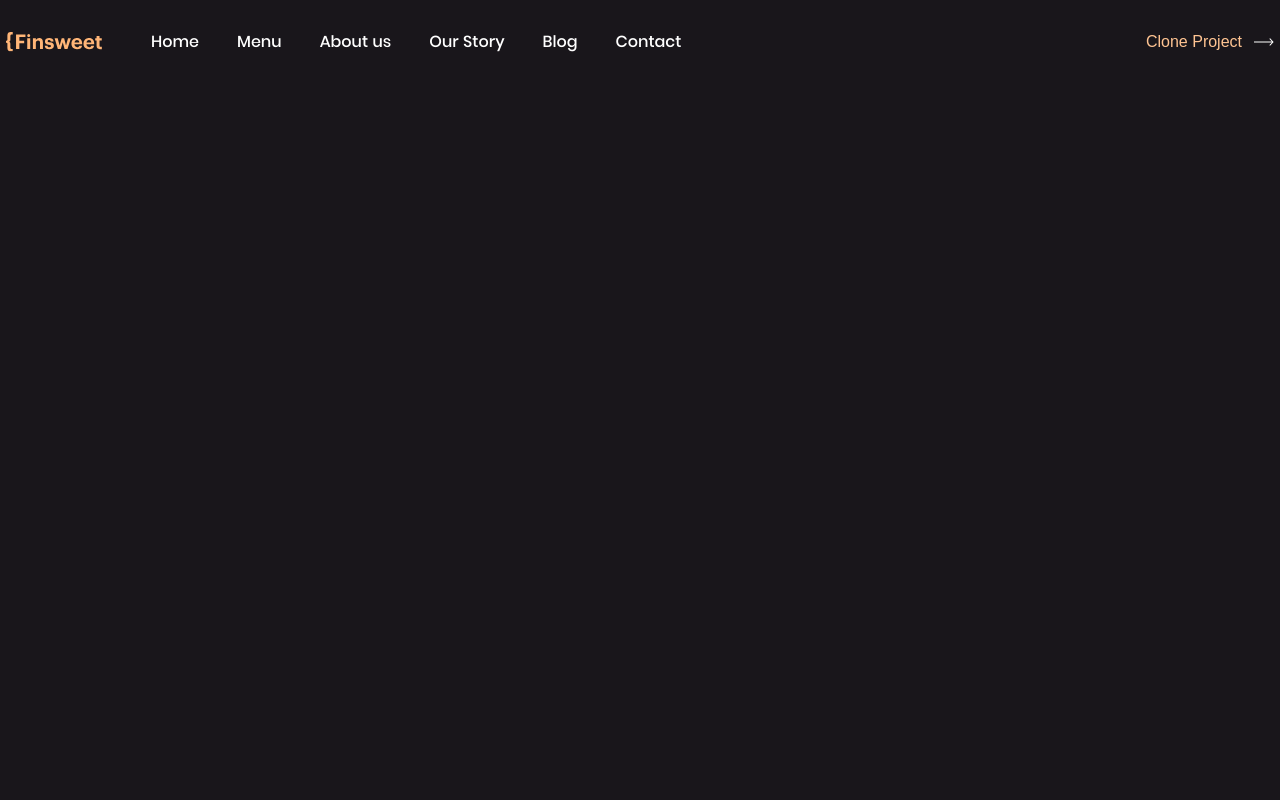
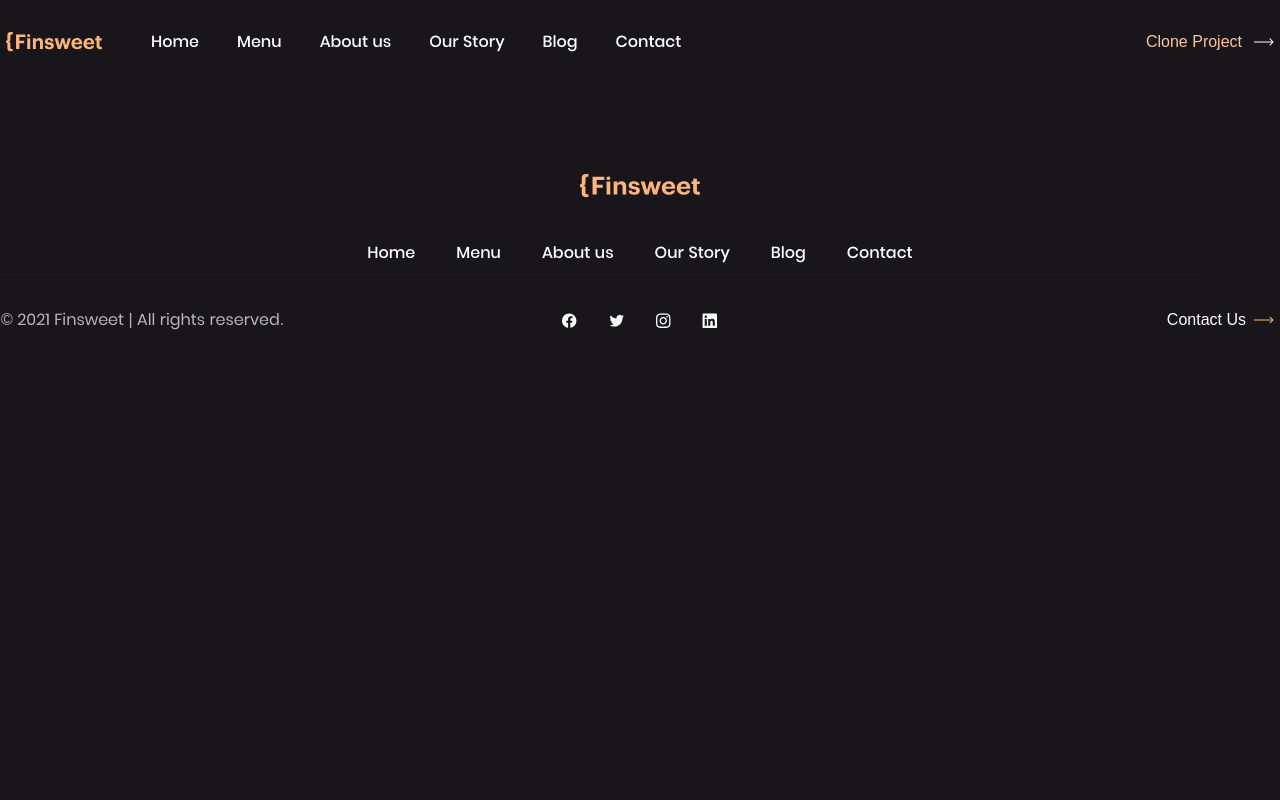
Before and after one commit to gr-sv/Finsweet, a React (Create React App) app: page / in a window 1280 px wide. Shown: the top 800 px of the page. Built offline with nearby package versions, Linux system fonts and the light colour scheme.

Commit message:
Import createBrouserRouter and RouterProvider, delete tag main from Layote

```diff
--- a/src/components/widgets/layout/layout.jsx
+++ b/src/components/widgets/layout/layout.jsx
@@ -1,15 +1,16 @@
 import React from 'react';
+import { createBrowserRouter, RouterProvider } from 'react-router-dom';
 import Header from '../header/header';
 import Footer from '../footer/footer';
 import s from './layout.module.scss'
+
+// const router = createBrowserRouter([]);
 
 function Layout ({ children }) {
 	return (
 		<div className={s.layout}>
 			<Header />
-			<main>
-				{children}
-			</main>
+			{children}
 			<Footer />
 		</div>
 	);
--- a/src/components/widgets/layout/layout.module.scss
+++ b/src/components/widgets/layout/layout.module.scss
@@ -4,6 +4,6 @@
 	flex-direction: column;
 }
 
-main {
-	flex-grow: 1;
-}
+// main {
+// 	flex-grow: 1;
+// }
```
